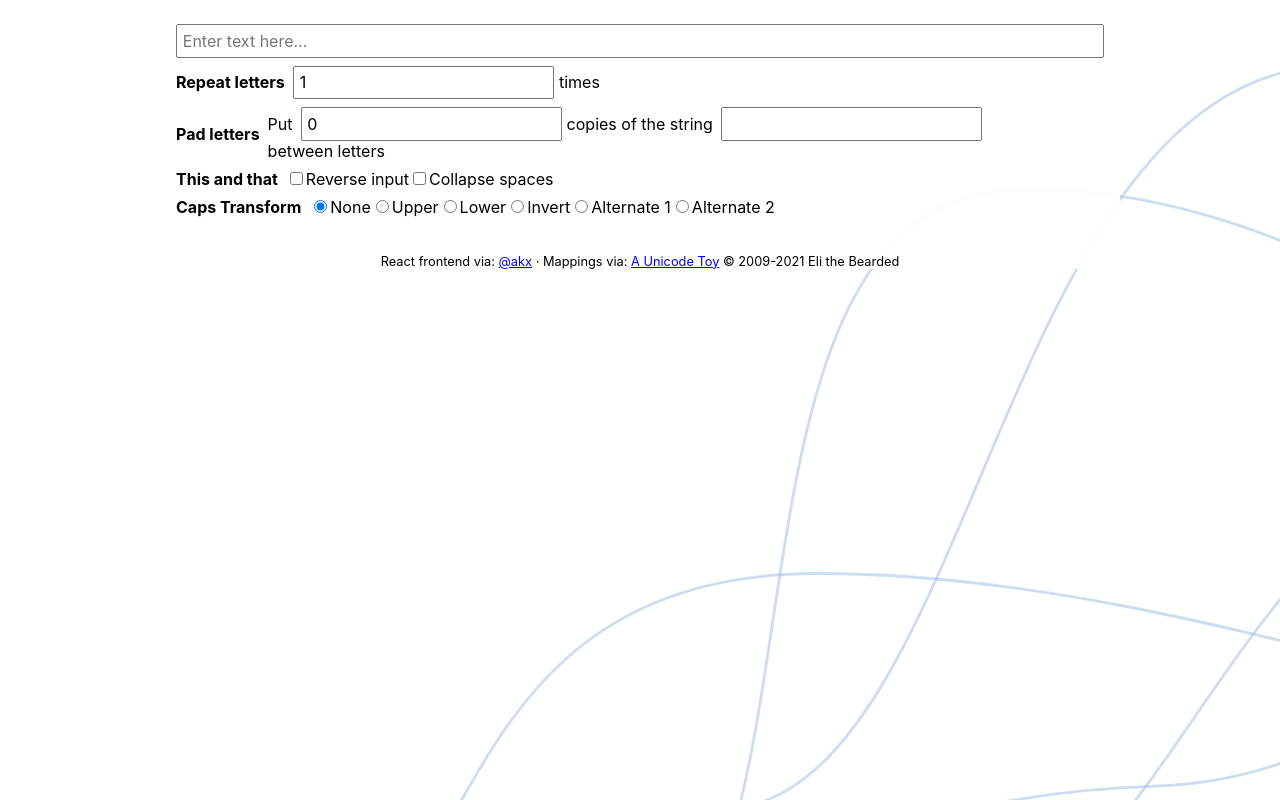
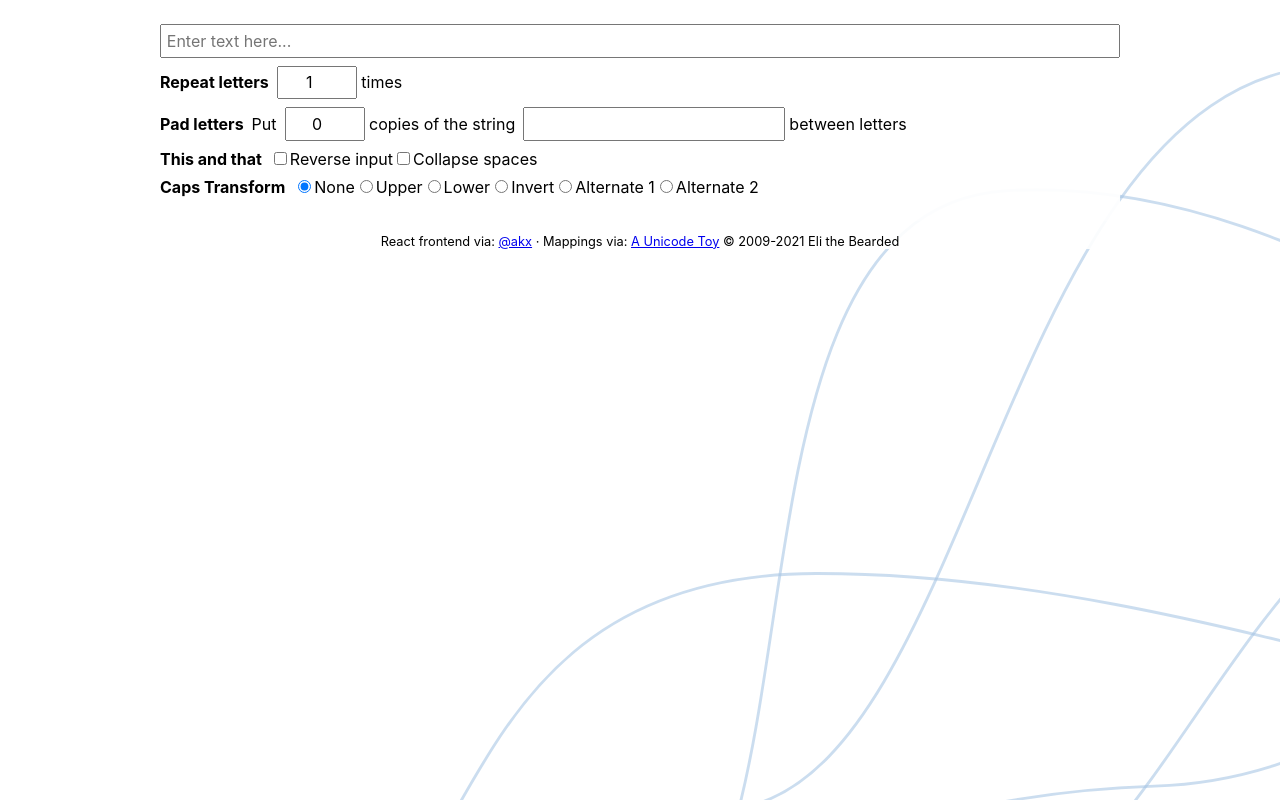
Before and after one commit to akx/unifun, a React (Vite) app: page / in a window 1280 px wide. Built offline with nearby package versions, Linux system fonts and the light colour scheme.

Commit message:
Improve style

```diff
--- a/eslint.config.js
+++ b/eslint.config.js
@@ -20,10 +20,7 @@ export default tseslint.config(
     },
     rules: {
       ...reactHooks.configs.recommended.rules,
-      "react-refresh/only-export-components": [
-        "warn",
-        { allowConstantExport: true },
-      ],
+      "react-refresh/only-export-components": ["warn", { allowConstantExport: true }],
     },
   },
   prettierConfig,
--- a/index.html
+++ b/index.html
@@ -1,4 +1,4 @@
-<!DOCTYPE html>
+<!doctype html>
 <html lang="en">
   <head>
     <meta charset="UTF-8" />
--- a/package.json
+++ b/package.json
@@ -28,6 +28,7 @@
     "vite": "^6.0.1"
   },
   "prettier": {
+    "printWidth": 100,
     "trailingComma": "all"
   }
 }
--- a/src/App.tsx
+++ b/src/App.tsx
@@ -109,9 +109,8 @@ function App() {
         </tbody>
       </table>
       <footer>
-        React frontend via: <a href="https://github.com/akx">@akx</a> &middot;
-        Mappings via: <a href="https://qaz.wtf/u/">A Unicode Toy</a> &copy;
-        2009-2021 Eli the Bearded
+        React frontend via: <a href="https://github.com/akx">@akx</a> &middot; Mappings via:{" "}
+        <a href="https://qaz.wtf/u/">A Unicode Toy</a> &copy; 2009-2021 Eli the Bearded
       </footer>
     </main>
   );
--- a/src/index.css
+++ b/src/index.css
@@ -5,9 +5,9 @@
 body,
 input,
 select {
-  font-family: -apple-system, BlinkMacSystemFont, "Segoe UI", "Roboto", "Oxygen",
-    "Ubuntu", "Cantarell", "Fira Sans", "Droid Sans", "Helvetica Neue",
-    sans-serif;
+  font-family:
+    -apple-system, BlinkMacSystemFont, "Segoe UI", "Roboto", "Oxygen", "Ubuntu", "Cantarell",
+    "Fira Sans", "Droid Sans", "Helvetica Neue", sans-serif;
   font-size: 1rem;
 }
 
@@ -44,6 +44,11 @@ select {
 
 input[type="text"] {
   width: 100%;
+}
+
+input[type="number"] {
+  width: 5em;
+  text-align: center;
 }
 
 footer {
@@ -84,6 +89,6 @@ label > select {
 }
 
 header {
-  padding: 1em;
+  padding: 1em 0;
   background: rgba(255, 255, 255, 50%);
 }
--- a/src/transform.ts
+++ b/src/transform.ts
@@ -76,10 +76,7 @@ export function doTransform(
   const results: Record<string, string> = {};
   const trim = maybeReverse(
     addSpacing(
-      maybeCollapse(
-        doCapsTransform(addRepeat(text.trim(), repeat), caps),
-        collapse,
-      ),
+      maybeCollapse(doCapsTransform(addRepeat(text.trim(), repeat), caps), collapse),
       spacing,
       spacer,
     ),
```
